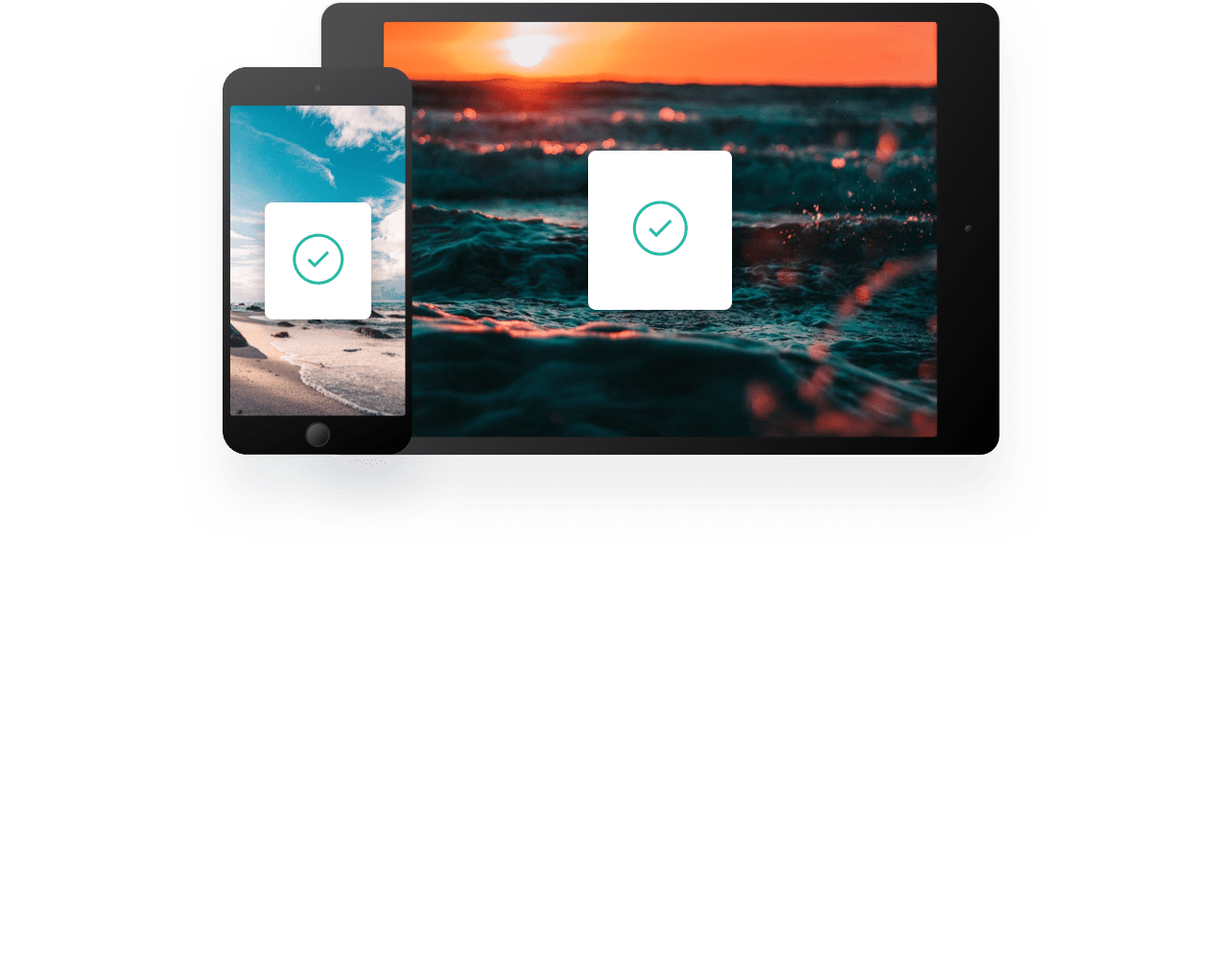
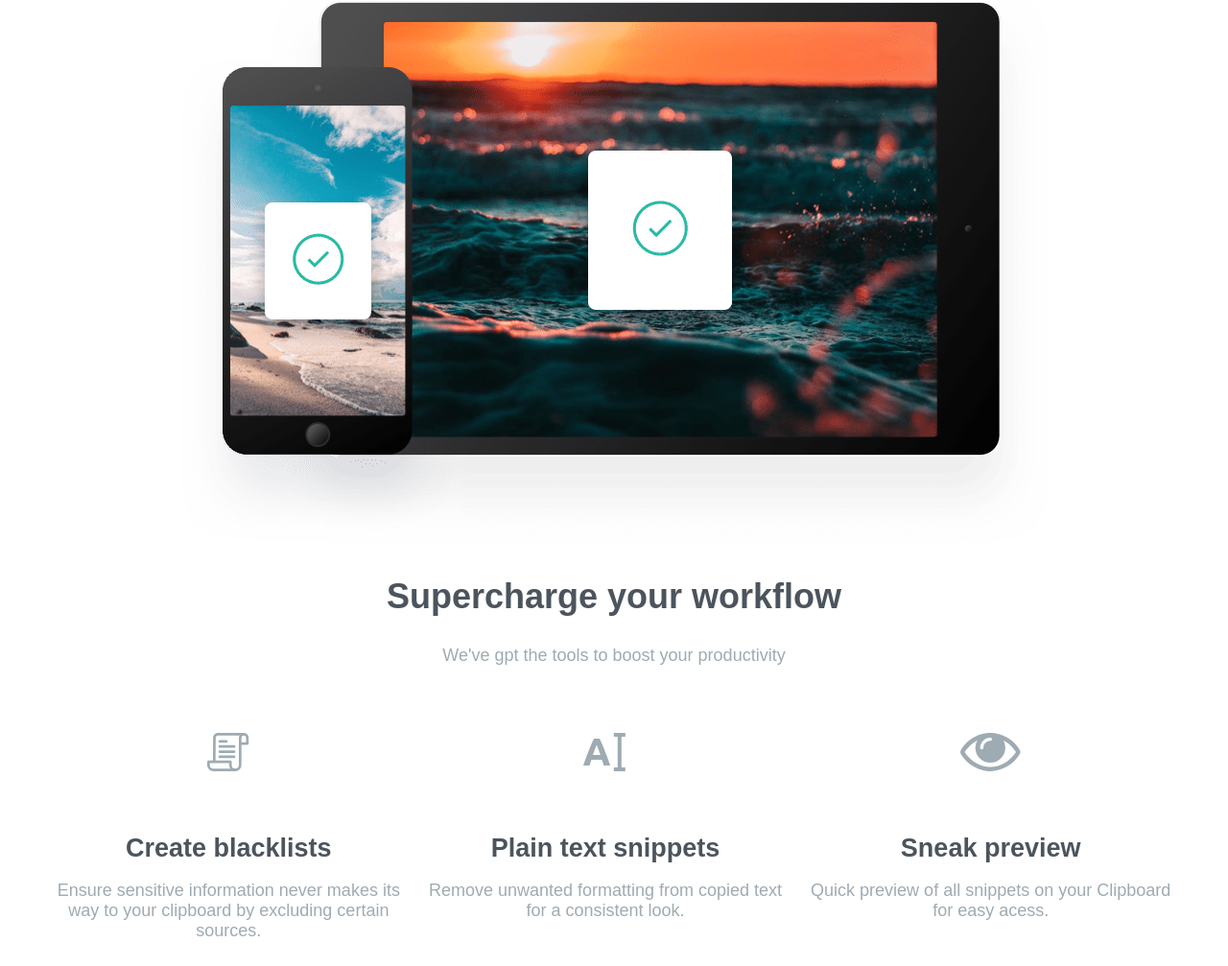
Before and after one commit to cogumos/Paketa_Clipboard, a plain HTML site: page index.html in a window 1280 px wide. Shown: the part 1723-2730 px from the top of the page at 96% size. Before the commit the page ends 2302 px from the top, so only its background shows below. Drawn offline with Linux system fonts and the light colour scheme; a web font is replaced by a local one.

Commit message:
add third section and it's style

```diff
--- a/index.html
+++ b/index.html
@@ -59,7 +59,32 @@
             <img src="images/image-devices.png" alt="plataforms">
         </div>
     </section>
+    <section>
+        <div id="center">
+            <h2>Supercharge your workflow</h2>
+            <p id="div_spacing"> We've gpt the tools to boost your productivity</p>
+        </div>
+        <div class="center_bottom_horizon">
+            <div>
+                <img class="size_icon" src="images/icon-blacklist.svg" alt="blacklist">
+                <h3>Create blacklists</h3>
+                <p>Ensure sensitive information never makes its <br> way to your clipboard by excluding certain <br>
+                    sources.</p>
+            </div>
 
+            <div id="text_mid">
+                <img class="size_icon" src="images/icon-text.svg" alt="text">
+                <h3>Plain text snippets</h3>
+                <p>Remove unwanted formatting from copied text <br> for a consistent look.</p>
+            </div>
+            <div>
+                <img class="size_icon" src="images/icon-preview.svg" alt="preview">
+                <h3>Sneak preview</h3>
+                <p>Quick preview of all snippets on your Clipboard <br> for easy acess.</p>
+            </div>
+
+        </div>
+    </section>
 
 
 </body>
--- a/style.css
+++ b/style.css
@@ -82,6 +82,7 @@ p {
 section {
     width: 1440px;
     display: flex;
+    flex-direction: column;
     justify-content: center;
     text-align: center;
 }
@@ -124,3 +125,28 @@ section {
     justify-content: center;
     flex-direction: column;
 }
+
+#center {
+    display: flex;
+    justify-content: center;
+    flex-direction: column;
+}
+
+.center_bottom_horizon {
+    display: flex;
+    justify-content: center;
+}
+
+#text_mid {
+    margin-left: 30px;
+    margin-right: 30px;
+}
+
+#div_spacing {
+    margin: 0px;
+    margin-bottom: 70px;
+}
+
+.size_icon {
+    height: 40px;
+}
```
